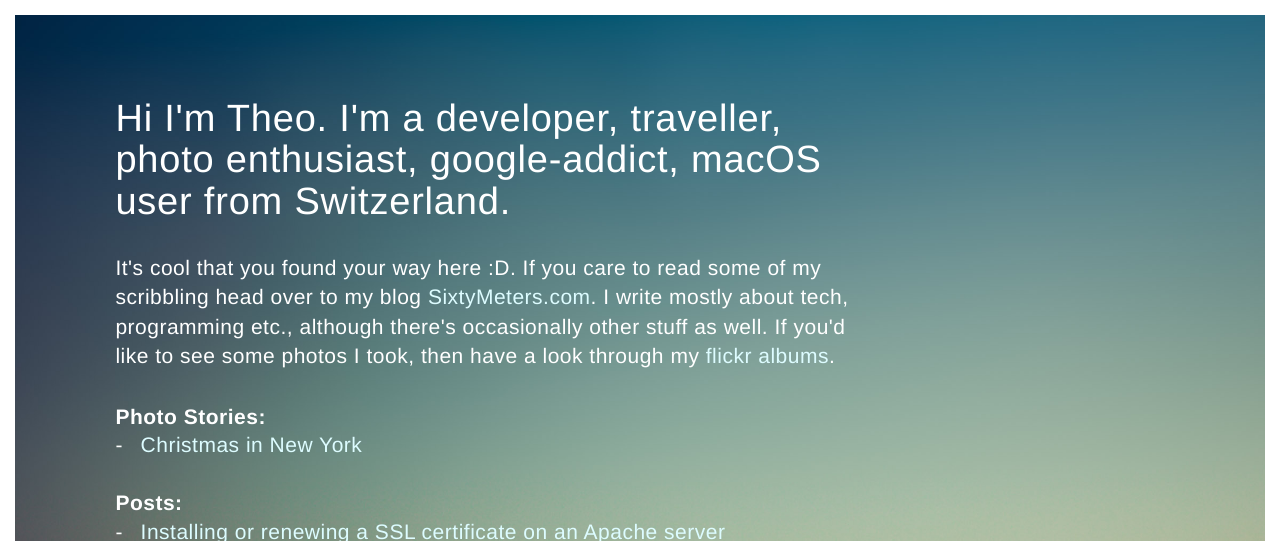
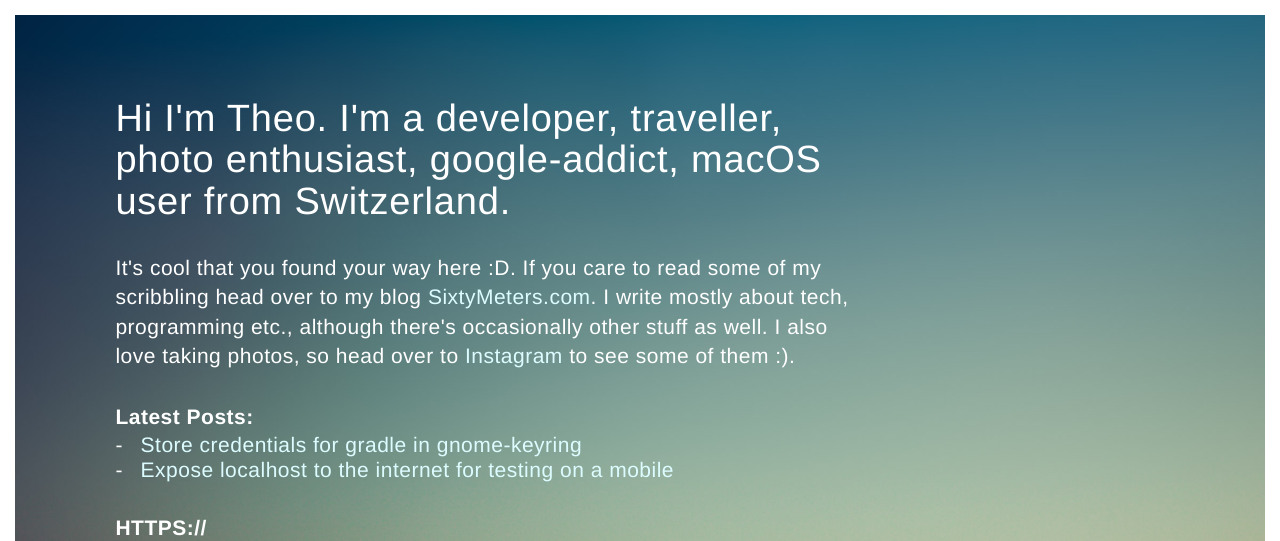
Before and after one commit to aerobless/landingpage, a plain HTML site: page src/index.html in a window 1280 px wide. Shown: the top 541 px of the page. Drawn offline with nearby package versions, Linux system fonts and the light colour scheme.

Commit message:
Fixed broken links

```diff
--- a/src/index.html
+++ b/src/index.html
@@ -42,21 +42,21 @@
                             <p>
                                 It's cool that you found your way here :D. If you care to read some of my scribbling head over to my blog
                                 <a href="https://sixtymeters.com">SixtyMeters.com</a>. I write mostly about tech, programming etc., although there's occasionally other stuff as well.
-                                If you'd like to see some photos I took, then have a look through my <a href="https://www.flickr.com/photos/88145142@N00/albums">flickr albums</a>.
+                                I also love taking photos, so head over to <a href="https://www.instagram.com/aerobless/">Instagram</a> to see some of them :).
                             </p>
-                            <h2>Photo Stories:</h2>
+                            <!--<h2>Photo Stories:</h2>
                             <ul>
                                 <li><a href="https://theowinter.ch/travel/2016/xmas-in-new-york/">Christmas in New York</a></li>
-                            </ul>
-                            <h2>Posts:</h2>
+                            </ul>-->
+                            <h2>Latest Posts:</h2>
                             <ul>
-                                <li><a href="https://sixtymeters.com/2016/02/19/Installing-or-renewing-a-SSL-certificate/">Installing or renewing a SSL certificate on an Apache server</a></li>
-                                <li><a href="https://sixtymeters.com/2016/02/04/Animated-Video-Wallpapers-for-OS-X/">Live/Video Wallpapers for OS X</a></li>
+                                <li><a href="https://sixtymeters.com/store-gradle-credentials-in-gnome-keyring/">Store credentials for gradle in gnome-keyring</a></li>
+                                <li><a href="https://sixtymeters.com/quickly-expose-localhost-to-the-internet-to-do-mobile-testing/">Expose localhost to the internet for testing on a mobile</a></li>
                             </ul>
                             <h2>HTTPS://</h2>
                             <p>
                                 <a class="nobr" href="https://www.instagram.com/aerobless/">[<i class="fa fa-instagram fa-fw"></i>Instagram]</a>
-                                <a class="nobr" href="https://www.flickr.com/photos/theowinter/">[<i class="fa fa-flickr fa-fw"></i>flickr]</a>
+                                <!--<a class="nobr" href="https://www.flickr.com/photos/theowinter/">[<i class="fa fa-flickr fa-fw"></i>flickr]</a>-->
                                 <a class="nobr" href="https://twitter.com/TheodorWinter">[<i class="fa fa-twitter fa-fw"></i>Twitter]</a>
                                 <a class="nobr" href="https://sixtymeters.com">[<i class="fa fa-rocket fa-fw"></i>Blog]</a>
                                 <a class="nobr" href="https://github.com/aerobless">[<i class="fa fa-git-square fa-fw"></i>GitHub]</a>
```
